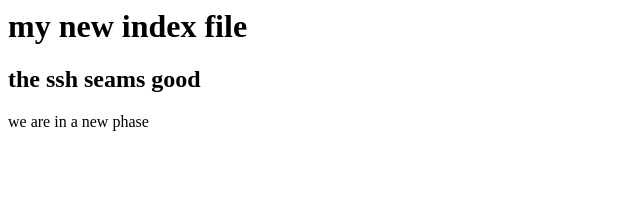
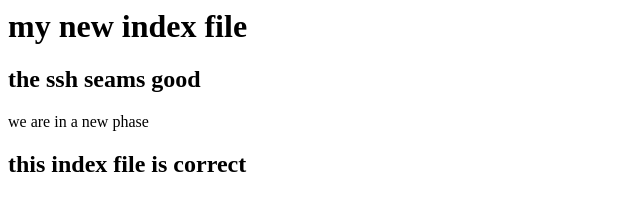
Before and after one commit to genesenonoaccount/test, a plain HTML site: page index.html in a window 1280 px wide. Shown: the whole page, without its empty margins (0-640 px from the left). Drawn offline with Linux system fonts and the light colour scheme.

Commit message:
another commit

```diff
--- a/index.html
+++ b/index.html
@@ -1,3 +1,4 @@
 <h1> my new index file </h1>
 <h2> the ssh seams good </h2
 <h2> we are in a new phase </h2>
+<h2> this index file is correct </h2>
```
